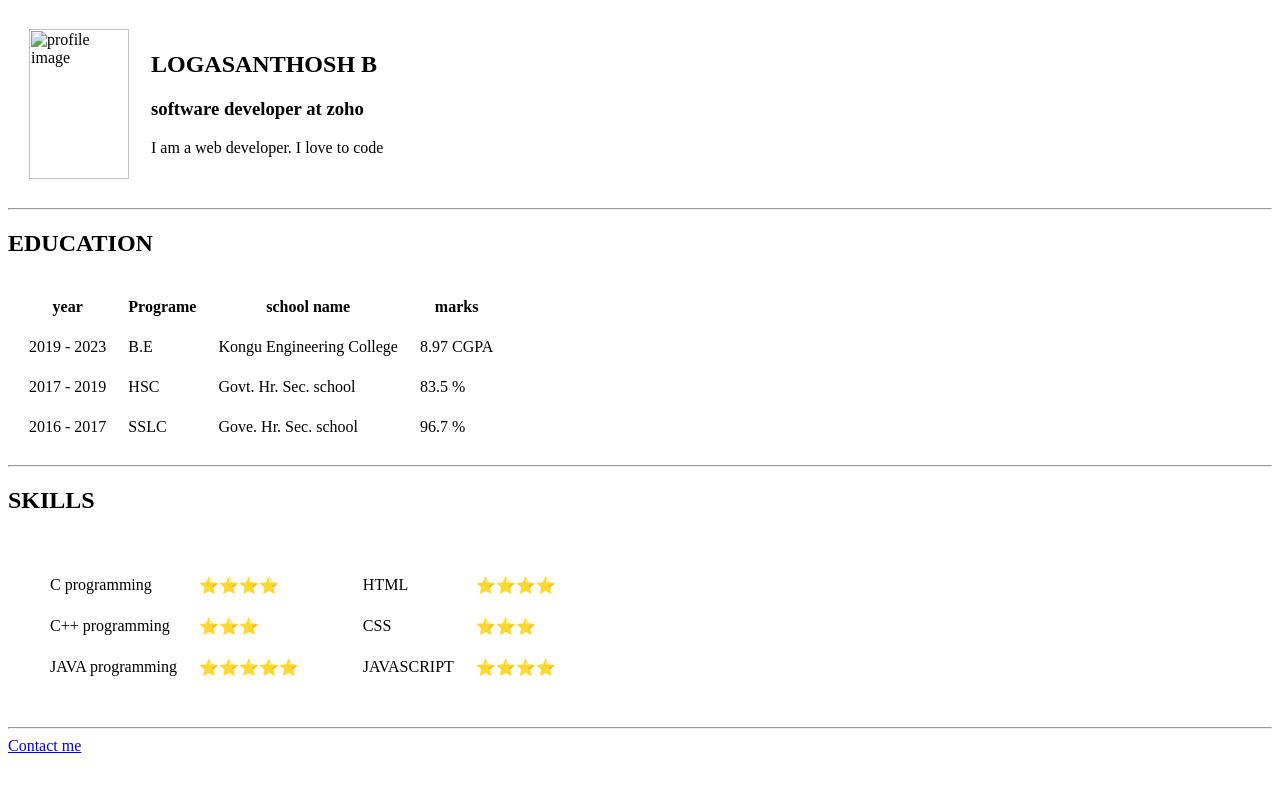
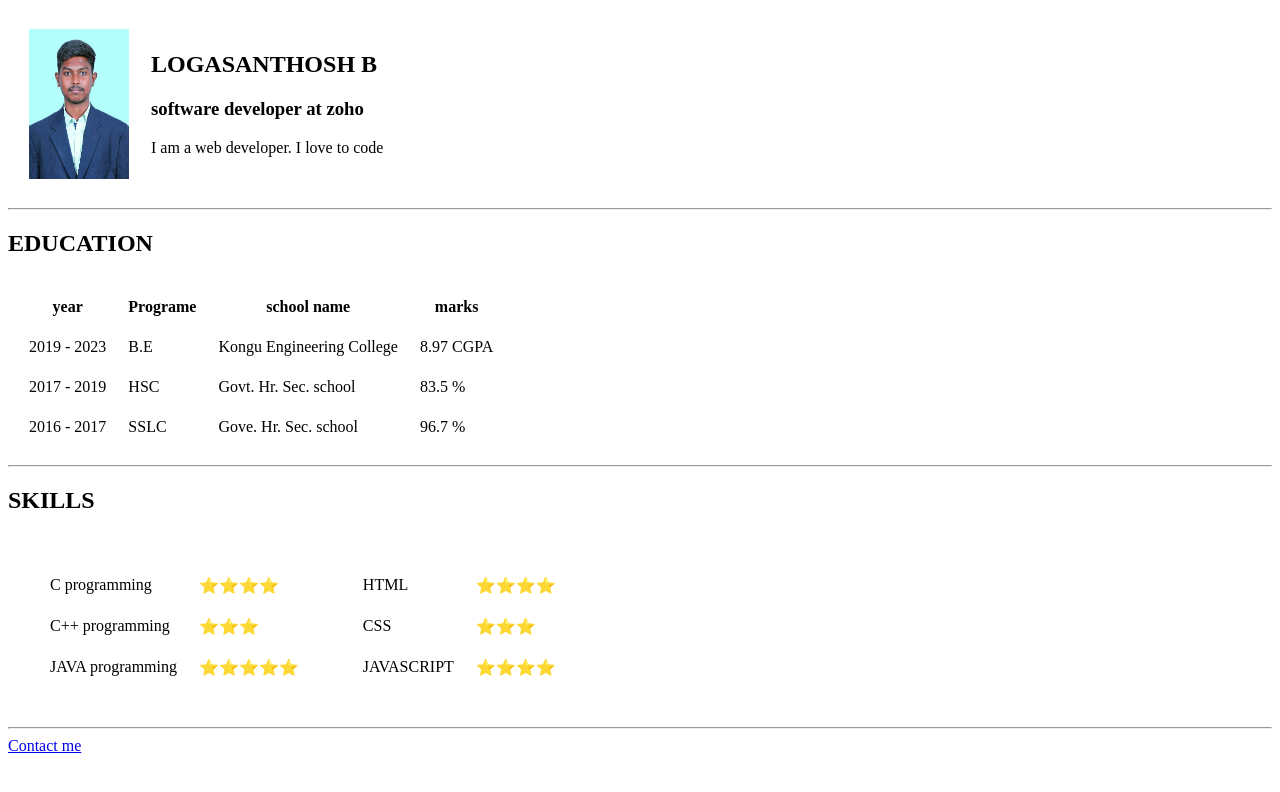
Before and after one commit to Logasanthosh/CV, a plain HTML site: page index.html in a window 1280 px wide. Drawn offline with Linux system fonts and the light colour scheme.

Commit message:
Update index.html

```diff
--- a/index.html
+++ b/index.html
@@ -5,7 +5,7 @@
     <body>
         <table cellspacing="20">
             <tr>
-                <td><img src="images/photo- Logasanthosh.jpg" alt="profile image" width="100" height="150"></td>
+                <td><img src="photo- Logasanthosh.jpg" alt="profile image" width="100" height="150"></td>
                 <td>
                     <h2>LOGASANTHOSH B</h2>
                     <h3>software developer at zoho</h3>
```
